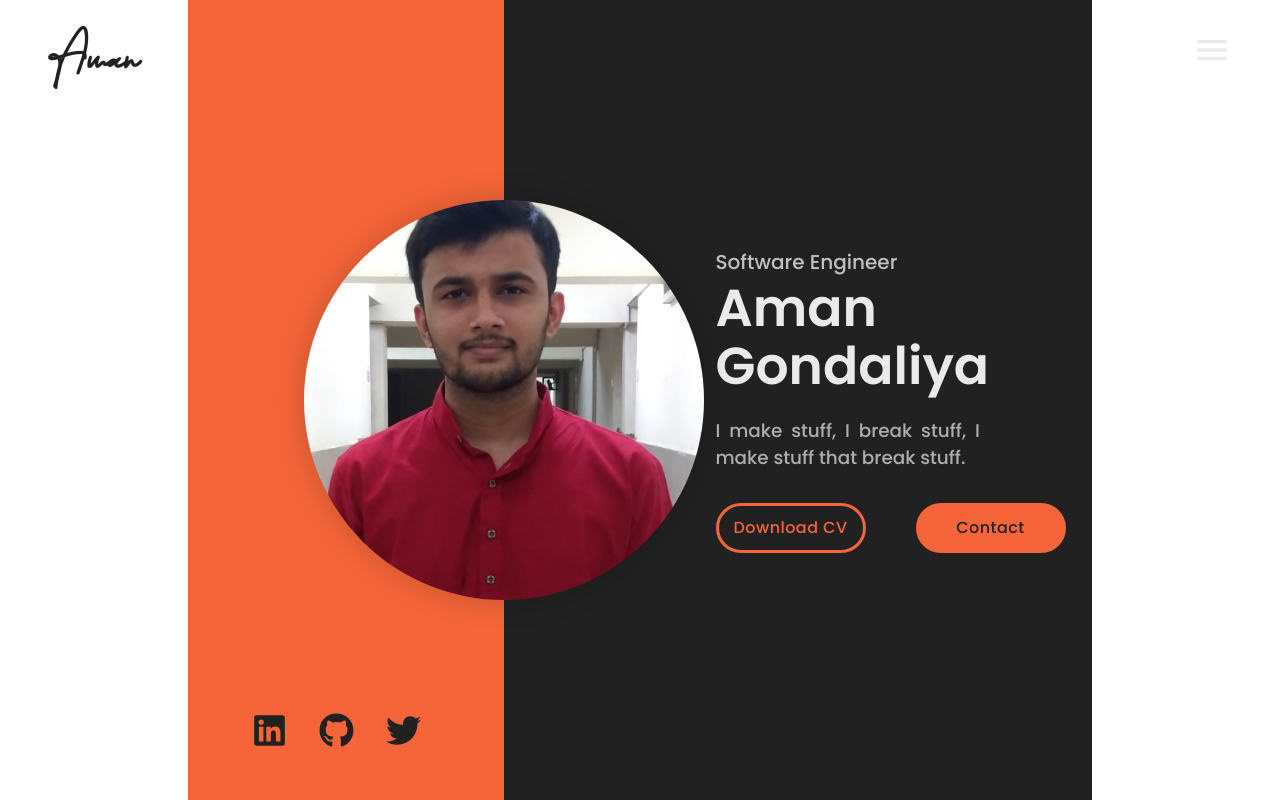
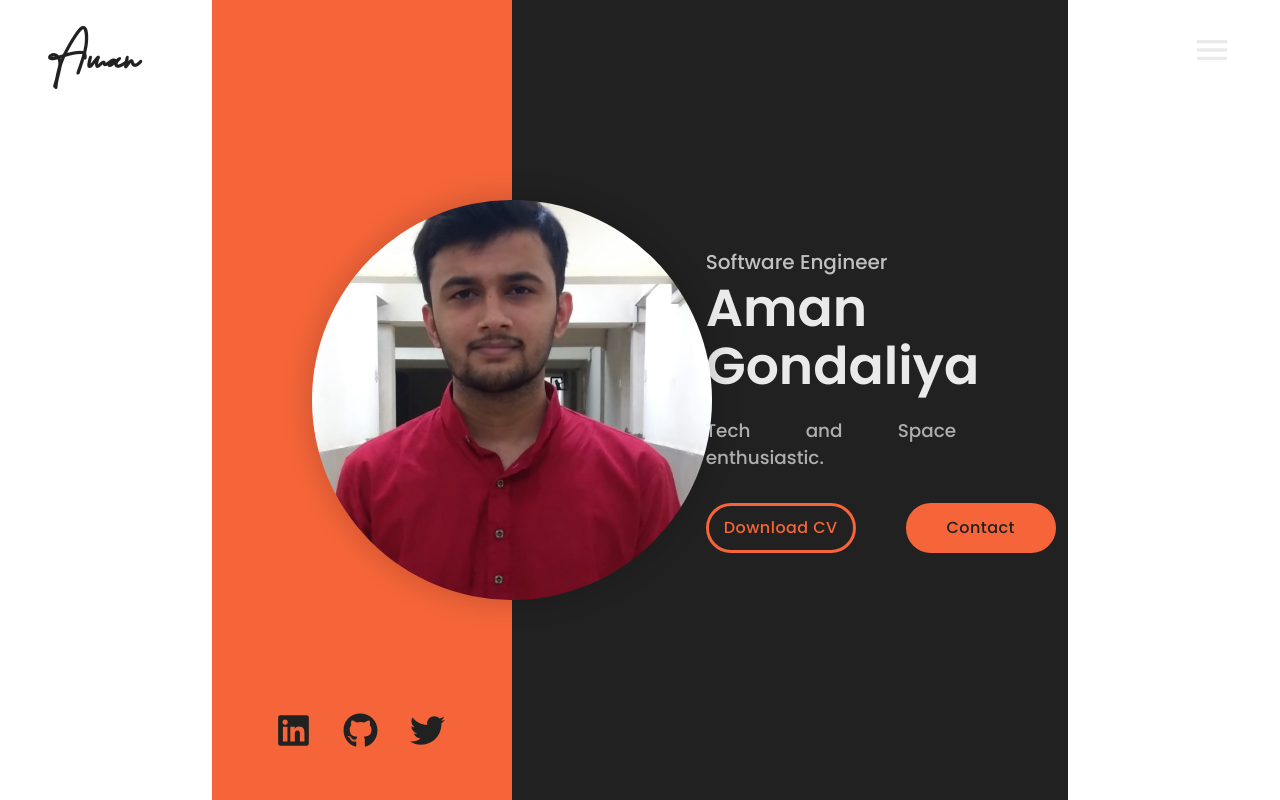
Before and after one commit to Amangondaliya555/Amangondaliya555.github.io, a React (Create React App) app: page / in a window 1280 px wide. Shown: the top 800 px of the page. Built offline with nearby package versions, Linux system fonts and the light colour scheme; a web font is replaced by a local one.

Commit message:
Update headerData.js

```diff
--- a/src/data/headerData.js
+++ b/src/data/headerData.js
@@ -4,7 +4,7 @@ import img from '../assets/png/profileimg.png'
 export const headerData = {
     name: 'Aman Gondaliya',
     title: "Software Engineer",
-    desciption:"I make stuff, I break stuff, I make stuff that break stuff.",
+    desciption:"Tech and Space enthusiastic.",
     image: img,
     resumePdf: resume
 }
```
